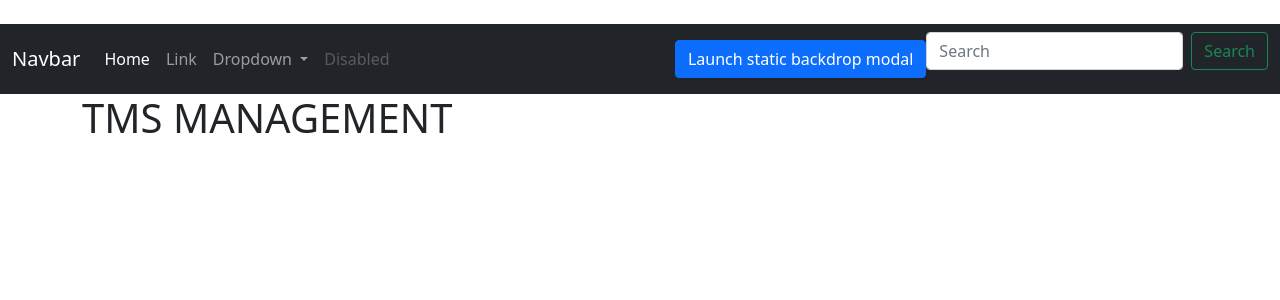
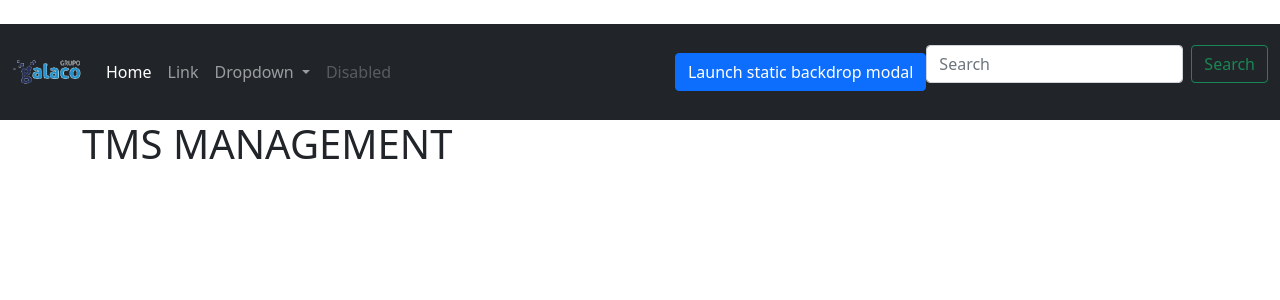
Before and after one commit to djcesargarcia/grupogalaco, a Django app: page / in a window 1280 px wide. Shown: the top 300 px of the page. Run offline with Django 4.2, Linux system fonts and the light colour scheme.

Commit message:
Add image to navbar

```diff
--- a/transport/static/transport/style.css
+++ /dev/null
@@ -1,3 +0,0 @@
-body{
-    color:blue;
-}
--- a/transport/templates/navbar.html
+++ b/transport/templates/navbar.html
@@ -1,6 +1,8 @@
 <nav class="navbar navbar-expand-lg navbar-dark bg-dark">
     <div class="container-fluid">
-      <a class="navbar-brand" href="#">Navbar</a>
+    <a class="navbar-brand" href="#">
+        <img src="../static/imgs/logogalaco.png" alt="" width="" height="70">
+    </a>
       <button class="navbar-toggler" type="button" data-bs-toggle="collapse" data-bs-target="#navbarSupportedContent" aria-controls="navbarSupportedContent" aria-expanded="false" aria-label="Toggle navigation">
         <span class="navbar-toggler-icon"></span>
       </button>
```
Also changed, not shown: transport/static/imgs/logogalaco.png (added).
